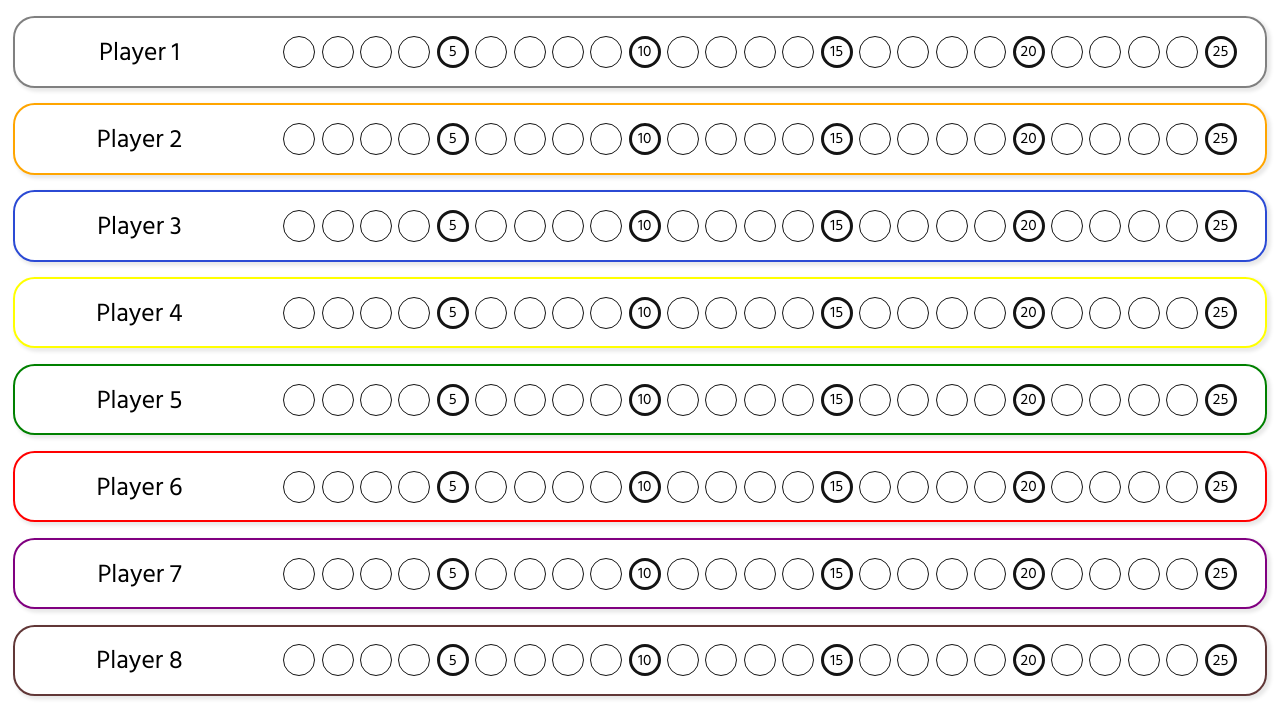
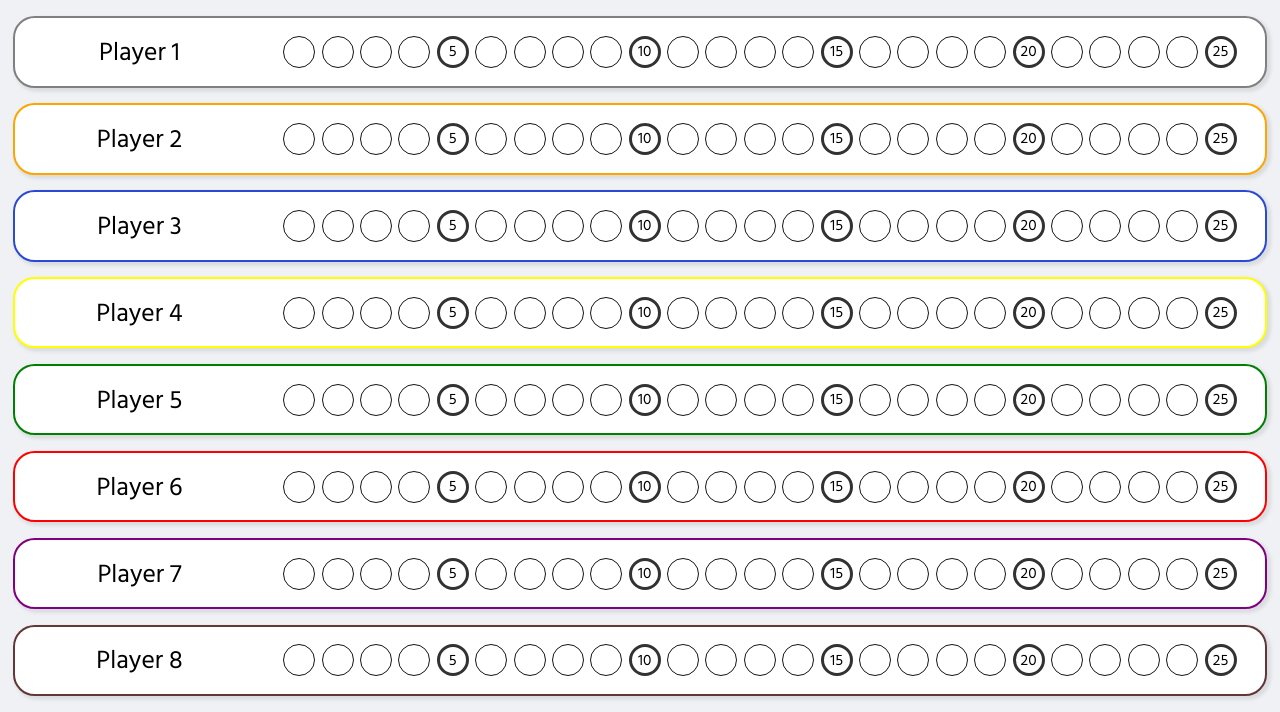
Before and after one commit to jazzviking/blank-slate, a plain HTML site: page index.html in a window 1280 px wide. Shown: the part 131-843 px from the top of the page. Drawn offline with Linux system fonts and the light colour scheme.

Commit message:
changed bg colors

```diff
--- a/style.css
+++ b/style.css
@@ -17,6 +17,7 @@
 
 html {
   font-family: 'Hind Siliguri', sans-serif;
+  background-color: hsl(220, 25%, 95%);
 }
 
 h1 {
@@ -42,6 +43,8 @@ h2 {
 }
 
 .player {
+  background-color: white;
+
   margin-bottom: 1.2vw;
 
   border-radius: 1.7vw;
@@ -107,7 +110,7 @@ h2 {
 }
 
 .score_bubble:nth-child(5n) {
-  border: 0.25vw solid rgb(20, 20, 20);
+  border: 0.25vw solid rgb(50, 50, 50);
   position: relative;
   display: flex;
 }
```
